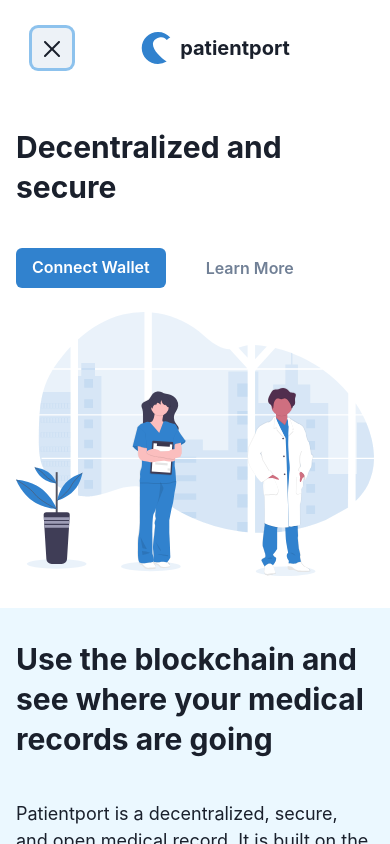
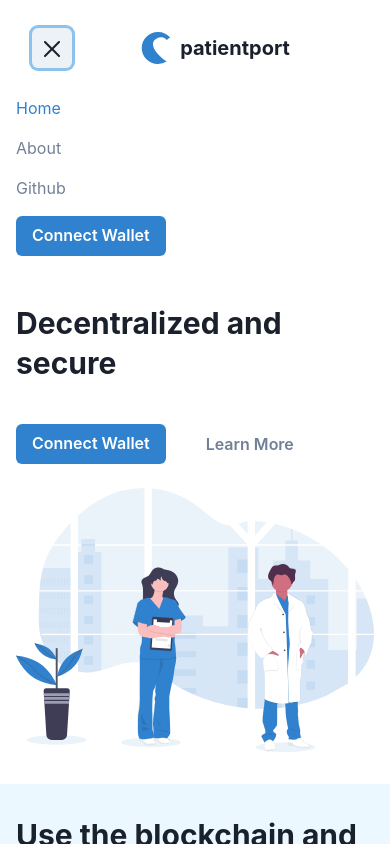
Before and after one commit to rishimagiawala/patient-port, a React (Create React App) app: page / in a window 390 px wide. Both pictures are taken after a click on the button "Toggle menu". Shown: the top 844 px of the page. Built offline with nearby package versions, Linux system fonts and the light colour scheme.

Commit message:
Add mobile view for navbar

```diff
--- a/src/components/Navbar.jsx
+++ b/src/components/Navbar.jsx
@@ -9,6 +9,7 @@
   Container,
   Heading,
   Link,
+  VStack,
 } from "@chakra-ui/react";
 import { HamburgerIcon, CloseIcon } from "@chakra-ui/icons";
 import { NavLink, useNavigate } from "react-router-dom";
@@ -94,6 +95,22 @@
           </HStack>
         </Flex>
       </Container>
+
+      {isOpen ? (
+        <Box pb={4} display={{ md: "none" }}>
+          <VStack as={"nav"} spacing={4} alignItems="left">
+            {Links.map((link, index) => (
+              <MyNavLink key={link} link={link} index={index} />
+            ))}
+            {ExternalLinks.map((link, index) => externalLink({ link, index }))}
+            <Box>
+              <Button colorScheme="blue" p={4} onClick={connectWallet}>
+                Connect Wallet
+              </Button>
+            </Box>
+          </VStack>
+        </Box>
+      ) : null}
     </Box>
   );
 };
```
